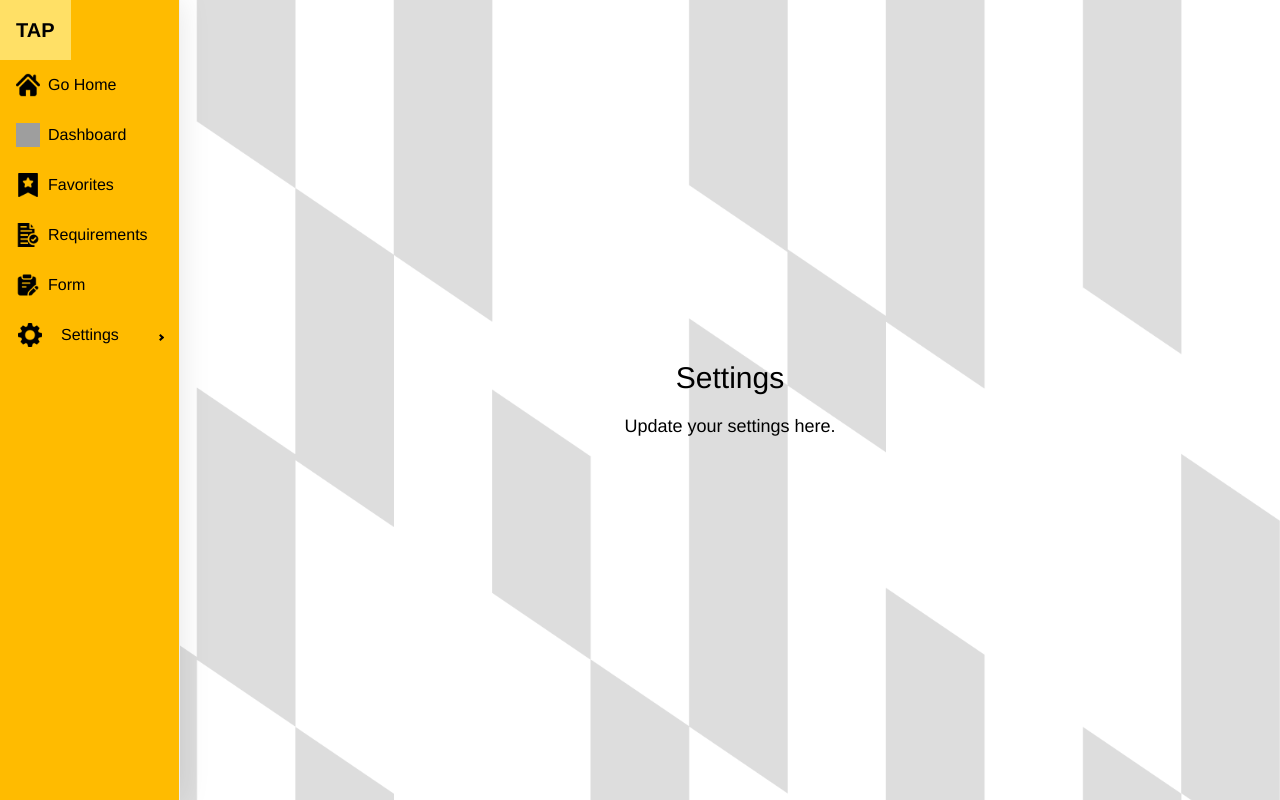
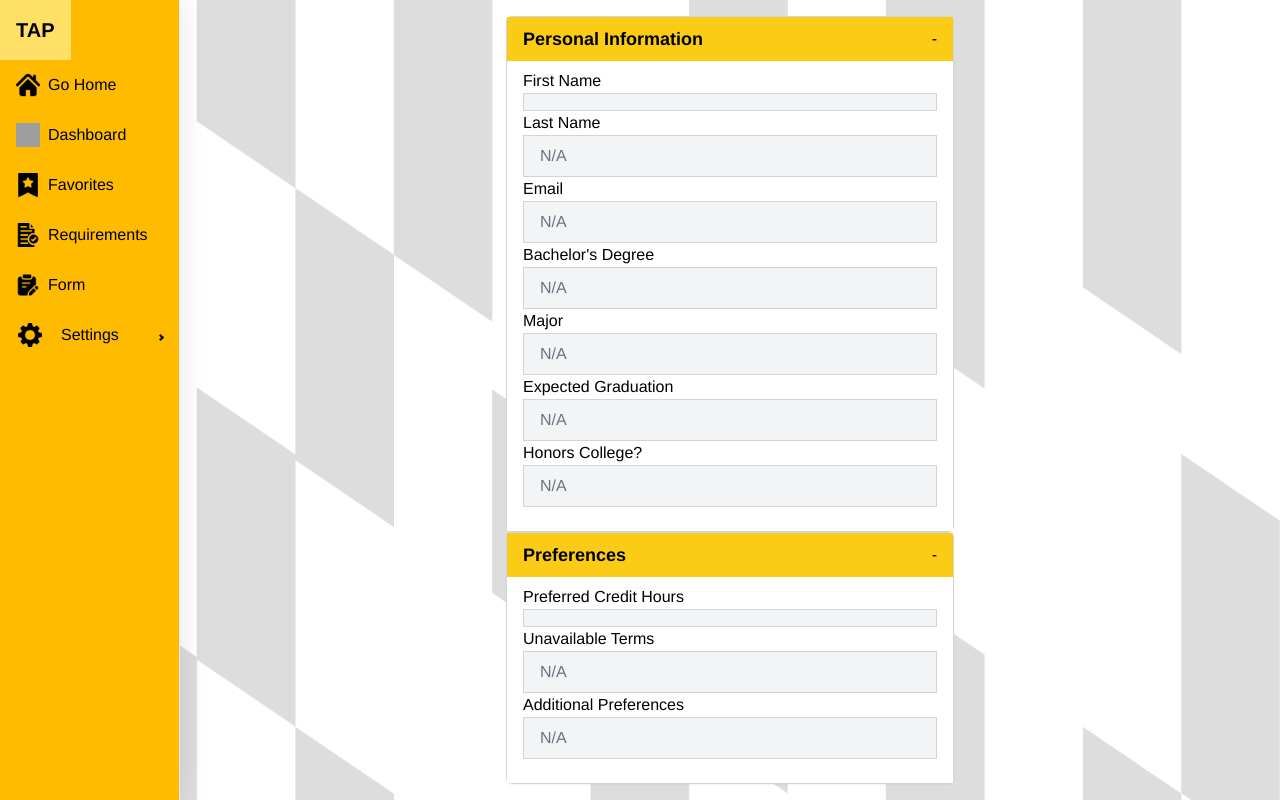
Before and after one commit to Romerico234/Towson-Academic-Pathway, a React (Vite) app in the folder tap-client/: page /settings in a window 1280 px wide. Built offline with nearby package versions, Linux system fonts and the light colour scheme; sample sign-in values are in the browser's storage; grey boxes are pictures that could not be loaded.

Commit message:
Added Collapsable Panels to Settings

```diff
--- /dev/null
+++ b/tap-client/src/components/settings/CollapseComponent.tsx
@@ -0,0 +1,36 @@
+import React, { useState } from "react";
+
+interface CollapseProps {
+  title: string;
+  children: React.ReactNode;
+}
+
+const Collapse: React.FC<CollapseProps> = ({ title, children }) => {
+  const [isOpen, setIsOpen] = useState(true);
+
+  const toggleCollapse = () => setIsOpen(!isOpen);
+
+  return (
+    <div className="w-full max-w-md border  border-gray-300 rounded-md shadow-sm">
+      {/* Title */}
+      <div
+        className="cursor-pointer px-4 py-2 bg-yellow-400 hover:bg-amber-200 flex justify-between items-center"
+        onClick={toggleCollapse}
+      >
+        <h3 className="text-lg font-semibold">{title}</h3>
+        <span>{isOpen ? '-' : '+' }</span>
+      </div>
+
+      {/* Content */}
+      <div
+        className={`overflow-hidden transition-all duration-300 ease-in-out text-wrap bg-white ${
+          isOpen ? "max-h-[500px] pb-4" : "max-h-0"
+        }`}
+      >
+        <div className="px-4 py-2">{children}</div>
+      </div>
+    </div>
+  );
+};
+
+export default Collapse;
--- /dev/null
+++ b/tap-client/src/components/settings/CollapseInfoComponent.tsx
@@ -0,0 +1,21 @@
+import React from "react";
+
+interface InfoProps {
+  title: string;
+  data?: any;
+}
+
+const CollapseInfo: React.FC<InfoProps> = ({ title, data="N/A" }) => {
+
+
+    return (
+        <div className="flex-col">
+            <label>{title}</label>
+            <div className="w-full border border-gray-300 bg-gray-100 text-gray-500 px-4 py-2 ">
+                {data}
+            </div>
+        </div>
+    );
+  };
+
+  export default CollapseInfo;
--- a/tap-client/src/components/settings/SettingsComponent.tsx
+++ b/tap-client/src/components/settings/SettingsComponent.tsx
@@ -1,10 +1,27 @@
-export default function SettingsComponent() {
-    return (
-        <div className="flex justify-center items-center h-screen p-4">
-            <div className="text-center">
-                <h1 className="text-3xl mb-4">Settings</h1>
-                <p className="text-lg">Update your settings here.</p>
-            </div>
-        </div>
-    );
-}
+
+import Collapse from "./CollapseComponent";
+import CollapseInfo from "./CollapseInfoComponent";
+
+function Settings() {
+    //ToDO - Get Data pass it into a collpaseInfo Comp with title and ex. data={PersonalInfo.fname}
+  return (
+    <div className="h-screen flex flex-col items-center justify-center">
+      <Collapse title="Personal Information">
+        <CollapseInfo title="First Name" data={""}/>
+        <CollapseInfo title="Last Name"/>
+        <CollapseInfo title="Email"/>
+        <CollapseInfo title="Bachelor's Degree"/>
+        <CollapseInfo title="Major"/>
+        <CollapseInfo title="Expected Graduation"/>
+        <CollapseInfo title="Honors College?" />
+      </Collapse>
+      <Collapse title="Preferences">
+        <CollapseInfo title="Preferred Credit Hours" data={""}/>
+        <CollapseInfo title="Unavailable Terms"/>
+        <CollapseInfo title="Additional Preferences"/>
+      </Collapse>
+    </div>
+  );
+};
+
+export default Settings;
```
Also changed, not shown: 1 other file (tests, documents, lock files or other folders).
